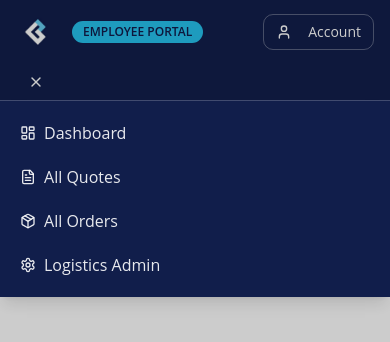
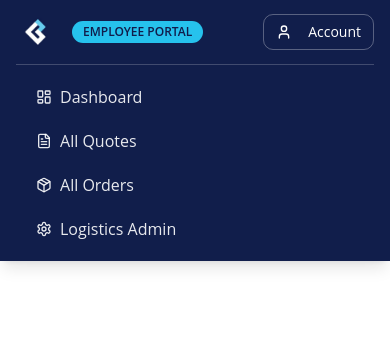
Before and after one commit to zqww20/lube-order-portal, a React (Vite) app: page /employee in a window 390 px wide. Shown: the top 342 px of the page. Built offline with nearby package versions, Linux system fonts and the light colour scheme.

Commit message:
Reverted to commit 8356b30175458102e04c863abdad064d69257cda

```diff
--- a/src/components/EmployeeLayout.tsx
+++ b/src/components/EmployeeLayout.tsx
@@ -1,4 +1,4 @@
-import React, { useState, useEffect, useRef } from 'react';
+import React from 'react';
 import { Outlet, Navigate, useLocation } from 'react-router-dom';
 import { Button } from '@/components/ui/button';
 import { Badge } from '@/components/ui/badge';
@@ -16,19 +16,13 @@ import {
   Settings,
   LogOut,
   User,
-  Database,
-  Menu,
-  ChevronDown,
-  X
+  Database
 } from 'lucide-react';
 import { useNavigate } from 'react-router-dom';
 
 const EmployeeLayout = () => {
   const location = useLocation();
   const navigate = useNavigate();
-  const [showDropdownNav, setShowDropdownNav] = useState(false);
-  const navRef = useRef<HTMLElement>(null);
-  const actionsRef = useRef<HTMLDivElement>(null);
 
   // Mock authentication check - replace with real auth
   const isEmployeeAuthenticated = true; // Would check for @bluewatergroup.ca email
@@ -64,59 +58,6 @@ const EmployeeLayout = () => {
     return location.pathname === path || location.pathname.startsWith(path + '/');
   };
 
-  // Check for navigation overflow with proper cleanup
-  useEffect(() => {
-    const checkNavOverflow = () => {
-      if (!navRef.current || !actionsRef.current) return;
-
-      // Force layout recalculation
-      const container = navRef.current.parentElement;
-      if (!container) return;
-
-      // Get real-time measurements
-      const containerRect = container.getBoundingClientRect();
-      const actionsRect = actionsRef.current.getBoundingClientRect();
-
-      // Calculate actual available space
-      const logoWidth = 320; // Account for employee logo + badge + margins
-      const actionsWidth = actionsRect.width + 16; // Add margin
-      const availableSpace = containerRect.width - logoWidth - actionsWidth;
-
-      // Measure navigation width by temporarily showing it
-      const wasHidden = showDropdownNav;
-      if (wasHidden) setShowDropdownNav(false);
-
-      // Small delay to ensure DOM update
-      setTimeout(() => {
-        if (navRef.current) {
-          const navWidth = navRef.current.scrollWidth + 32; // Add margin buffer
-          const needsDropdown = navWidth > availableSpace;
-
-          if (needsDropdown !== showDropdownNav) {
-            setShowDropdownNav(needsDropdown);
-          }
-        }
-      }, 10);
-    };
-
-    // Initial check
-    setTimeout(checkNavOverflow, 100);
-
-    // Add resize listener with debounce
-    let timeoutId: NodeJS.Timeout;
-    const debouncedCheck = () => {
-      clearTimeout(timeoutId);
-      timeoutId = setTimeout(checkNavOverflow, 50);
-    };
-
-    window.addEventListener('resize', debouncedCheck);
-
-    return () => {
-      window.removeEventListener('resize', debouncedCheck);
-      clearTimeout(timeoutId);
-    };
-  }, [showDropdownNav]);
-
   const handleLogout = () => {
     // Handle logout logic
     navigate('/login');
@@ -140,14 +81,13 @@ const EmployeeLayout = () => {
               </Badge>
             </div>
 
-            {/* Navigation - Conditional Rendering */}
-            {!showDropdownNav ? (
-              <nav ref={navRef} className="hidden md:flex items-center space-x-8">
+            {/* Navigation */}
+            <nav className="hidden md:flex items-center space-x-8">
               {navItems.map((item) => (
                 <button
                   key={item.path}
                   onClick={() => navigate(item.path)}
-                    className={`px-3 py-2 text-sm font-medium transition-colors flex items-center space-x-2 whitespace-nowrap ${
+                  className={`px-3 py-2 text-sm font-medium transition-colors flex items-center space-x-2 ${
                     isActivePath(item.path)
                       ? 'text-white font-semibold border-b-2 border-accent'
                       : 'text-white/90 hover:text-white hover:text-accent'
@@ -158,28 +98,9 @@ const EmployeeLayout = () => {
                 </button>
               ))}
             </nav>
-            ) : (
-              <DropdownMenu>
-                <DropdownMenuTrigger asChild>
-                  <Button variant="ghost" size="sm" className="hidden md:flex text-white hover:bg-white/10 border border-white/30">
-                    <Menu className="h-4 w-4 mr-2" />
-                    Navigation
-                    <ChevronDown className="h-4 w-4 ml-2" />
-                  </Button>
-                </DropdownMenuTrigger>
-                <DropdownMenuContent align="center" className="w-56 z-50 bg-white dark:bg-gray-800">
-                  {navItems.map((item) => (
-                    <DropdownMenuItem key={item.path} onClick={() => navigate(item.path)}>
-                      <item.icon className="h-4 w-4 mr-2" />
-                      <span>{item.label}</span>
-                    </DropdownMenuItem>
-                  ))}
-                </DropdownMenuContent>
-              </DropdownMenu>
-            )}
 
             {/* User Info and Account Menu */}
-            <div ref={actionsRef} className="flex items-center space-x-4">
+            <div className="flex items-center space-x-4">
               <div className="hidden md:flex items-center space-x-2 text-sm">
                 <User className="h-4 w-4 text-white/80" />
                 <span className="text-white/80">employee@bluewatergroup.ca</span>
@@ -219,37 +140,12 @@ const EmployeeLayout = () => {
           </div>
 
           {/* Mobile Navigation */}
-          <div className="md:hidden">
-            <Button
-              variant="ghost"
-              size="sm"
-              className="text-white hover:bg-white/10"
-              onClick={() => setShowDropdownNav(!showDropdownNav)}
-            >
-              {showDropdownNav ? (
-                <X className="h-5 w-5" />
-              ) : (
-                <Menu className="h-5 w-5" />
-              )}
-            </Button>
-
-            {showDropdownNav && (
-              <>
-                {/* Backdrop */}
-                <div
-                  className="fixed inset-0 bg-black/20 z-40"
-                  onClick={() => setShowDropdownNav(false)}
-                />
-                {/* Menu */}
-                <div className="absolute top-full left-0 right-0 z-50 border-t border-white/20 bg-brand shadow-lg">
+          <div className="md:hidden border-t border-white/20 bg-brand">
             <div className="px-2 py-3 space-y-1">
               {navItems.map((item) => (
                 <button
                   key={item.path}
-                        onClick={() => {
-                          navigate(item.path);
-                          setShowDropdownNav(false);
-                        }}
+                  onClick={() => navigate(item.path)}
                   className={`block w-full text-left px-3 py-2 rounded-md text-base font-medium transition-colors flex items-center space-x-2 ${
                     isActivePath(item.path)
                       ? 'bg-white/10 text-white font-semibold'
@@ -261,9 +157,6 @@ const EmployeeLayout = () => {
                 </button>
               ))}
             </div>
-                </div>
-              </>
-            )}
           </div>
         </div>
       </header>
--- a/src/components/Header.tsx
+++ b/src/components/Header.tsx
@@ -1,5 +1,5 @@
 
-import React, { useState, useEffect, useRef } from 'react';
+import React, { useState } from 'react';
 import { Link, useLocation } from 'react-router-dom';
 import { Button } from '@/components/ui/button';
 import { Input } from '@/components/ui/input';
@@ -23,18 +23,14 @@ import {
   FileText,
   Users,
   LayoutDashboard,
-  Package2,
-  ChevronDown
+  Package2
 } from 'lucide-react';
 
 const Header = () => {
   const [isMobileMenuOpen, setIsMobileMenuOpen] = useState(false);
   const [searchQuery, setSearchQuery] = useState('');
-  const [showDropdownNav, setShowDropdownNav] = useState(false);
   const location = useLocation();
   const cartItems = 6; // This would come from your cart state
-  const navRef = useRef<HTMLElement>(null);
-  const actionsRef = useRef<HTMLDivElement>(null);
 
   const navigation = [
     { name: 'Dashboard', href: '/', icon: LayoutDashboard },
@@ -49,59 +45,6 @@ const Header = () => {
     }
     return location.pathname.startsWith(path);
   };
-
-  // Check for navigation overflow with proper cleanup
-  useEffect(() => {
-    const checkNavOverflow = () => {
-      if (!navRef.current || !actionsRef.current) return;
-
-      // Force layout recalculation
-      const container = navRef.current.parentElement;
-      if (!container) return;
-
-      // Get real-time measurements
-      const containerRect = container.getBoundingClientRect();
-      const actionsRect = actionsRef.current.getBoundingClientRect();
-
-      // Calculate actual available space
-      const logoWidth = 280; // Account for logo + badge + margins
-      const actionsWidth = actionsRect.width + 16; // Add margin
-      const availableSpace = containerRect.width - logoWidth - actionsWidth;
-
-      // Measure navigation width by temporarily showing it
-      const wasHidden = showDropdownNav;
-      if (wasHidden) setShowDropdownNav(false);
-
-      // Small delay to ensure DOM update
-      setTimeout(() => {
-        if (navRef.current) {
-          const navWidth = navRef.current.scrollWidth + 32; // Add margin buffer
-          const needsDropdown = navWidth > availableSpace;
-
-          if (needsDropdown !== showDropdownNav) {
-            setShowDropdownNav(needsDropdown);
-          }
-        }
-      }, 10);
-    };
-
-    // Initial check
-    setTimeout(checkNavOverflow, 100);
-
-    // Add resize listener with debounce
-    let timeoutId: NodeJS.Timeout;
-    const debouncedCheck = () => {
-      clearTimeout(timeoutId);
-      timeoutId = setTimeout(checkNavOverflow, 50);
-    };
-
-    window.addEventListener('resize', debouncedCheck);
-
-    return () => {
-      window.removeEventListener('resize', debouncedCheck);
-      clearTimeout(timeoutId);
-    };
-  }, [showDropdownNav]);
 
   const handleSearch = (e: React.FormEvent) => {
     e.preventDefault();
@@ -129,14 +72,12 @@ const Header = () => {
             </Badge>
           </div>
 
-          {/* Navigation - Conditional Rendering */}
-          {!showDropdownNav ? (
-            <nav ref={navRef} className="hidden md:flex items-center space-x-8">
+          <nav className="hidden md:flex items-center space-x-8">
             {navigation.map((item) => (
               <Link
                 key={item.name}
                 to={item.href}
-                  className={`px-3 py-2 text-sm font-medium transition-colors flex items-center space-x-2 whitespace-nowrap ${
+                className={`px-3 py-2 text-sm font-medium transition-colors flex items-center space-x-2 ${
                   isActive(item.href)
                     ? 'text-white font-semibold border-b-2 border-accent'
                     : 'text-white/90 hover:text-white hover:text-accent'
@@ -147,35 +88,9 @@ const Header = () => {
               </Link>
             ))}
           </nav>
-          ) : (
-            <DropdownMenu>
-              <DropdownMenuTrigger asChild>
-                <Button variant="ghost" size="sm" className="hidden md:flex text-white hover:bg-white/10 border border-white/30">
-                  <Menu className="h-4 w-4 mr-2" />
-                  Navigation
-                  <ChevronDown className="h-4 w-4 ml-2" />
-                </Button>
-              </DropdownMenuTrigger>
-              <DropdownMenuContent align="center" className="w-56 z-50 bg-white dark:bg-gray-800">
-                {navigation.map((item) => (
-                  <DropdownMenuItem key={item.name} asChild>
-                    <Link
-                      to={item.href}
-                      className={`flex items-center space-x-2 ${
-                        isActive(item.href) ? 'bg-accent text-accent-foreground' : ''
-                      }`}
-                    >
-                      <item.icon className="h-4 w-4" />
-                      <span>{item.name}</span>
-                    </Link>
-                  </DropdownMenuItem>
-                ))}
-              </DropdownMenuContent>
-            </DropdownMenu>
-          )}
 
           {/* Actions */}
-          <div ref={actionsRef} className="flex items-center space-x-4">
+          <div className="flex items-center space-x-4">
             {/* User Info and Logout - matching employee layout */}
             <div className="hidden md:flex items-center space-x-2 text-sm">
               <User className="h-4 w-4 text-white/80" />
@@ -251,14 +166,7 @@ const Header = () => {
 
         {/* Mobile Navigation */}
         {isMobileMenuOpen && (
-          <>
-            {/* Backdrop */}
-            <div
-              className="fixed inset-0 bg-black/20 z-40 md:hidden"
-              onClick={() => setIsMobileMenuOpen(false)}
-            />
-            {/* Menu */}
-            <div className="absolute top-full left-0 right-0 z-50 md:hidden border-t border-white/20 bg-brand shadow-lg">
+          <div className="md:hidden border-t border-white/20 bg-brand">
             <div className="px-2 py-3 space-y-1">
               {navigation.map((item) => (
                 <Link
@@ -277,7 +185,6 @@ const Header = () => {
               ))}
             </div>
           </div>
-          </>
         )}
       </div>
     </header>
```
Also changed, not shown: src/index.css (+0 -15 lines). Lines whose indentation alone changed are shown as unchanged.
